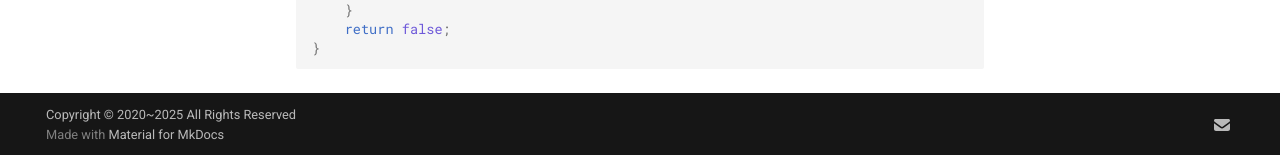
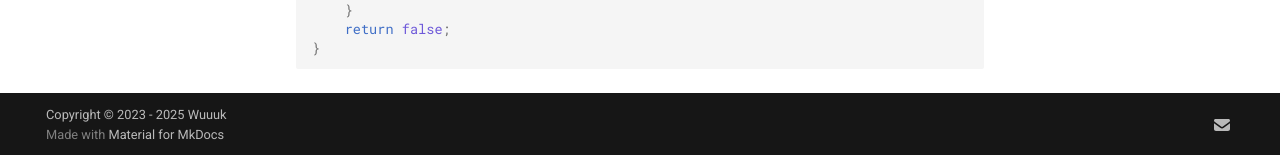
Before and after one commit to wu-uk/wuuuk, an MkDocs documentation site: the page built from docs/CP/templates/线性代数.md, in a window 1280 px wide and 900 px high, scrolled down 848 px. Shown: the part 742-897 px from the top of the window. Built offline with MkDocs 1.6.1 and Material for MkDocs 9.7.7, drawn with Linux system fonts in a browser that asks for light colours; comment, search, counter and statistics services are not loaded.

Commit message:
Fix email

```diff
--- a/mkdocs.yml
+++ b/mkdocs.yml
@@ -84,9 +84,9 @@
     - serach.hightlight
     - content.tabs.link
 
-copyright: Copyright © 2020~2025 All Rights Reserved
+copyright: Copyright &copy; 2023 - 2025 Wuuuk
 
 extra:
   social:
     - icon: fontawesome/solid/envelope  # 使用 FontAwesome 的信封图标
-      link: "wuyukai@bupt.edu.cn" # 你的邮箱地址
+      link: mailto:wuyukai@bupt.edu.cn
```
